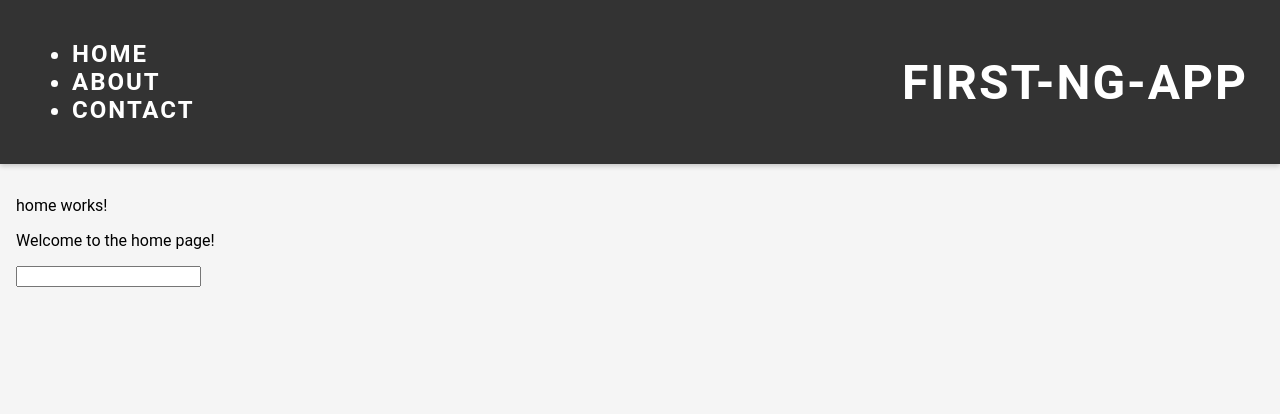
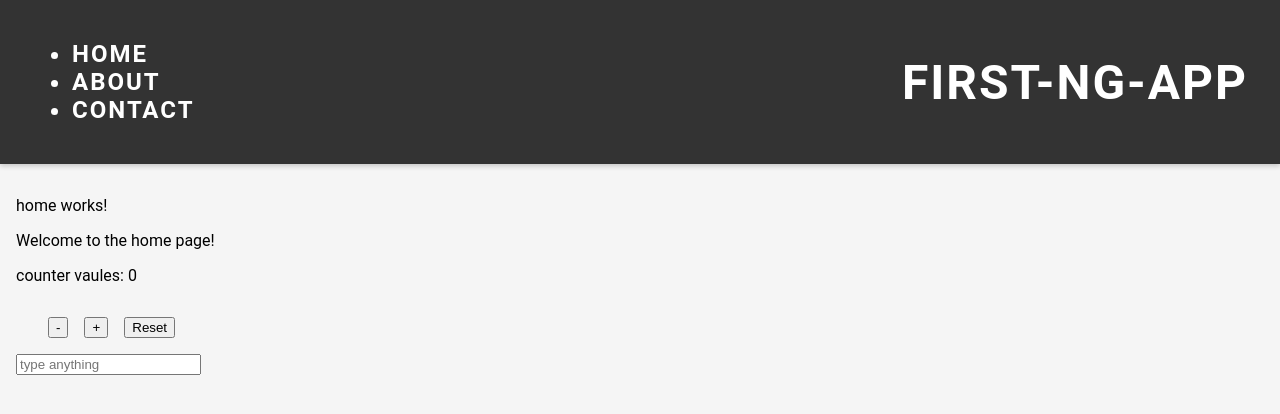
Before and after one commit to MukelaniGumaMashoba/first-ng-app, an Angular app: page / in a window 1280 px wide. Shown: the top 414 px of the page. Built offline with nearby package versions, Linux system fonts and the light colour scheme.

Commit message:
adding functions and counter to webpage

```diff
--- /dev/null
+++ b/src/app/components/counter/counter.component.html
@@ -0,0 +1,6 @@
+<p>counter vaules: {{counterv()}}</p>
+<div class="counter">
+    <button (click)="decrement()">-</button>
+    <button (click)="increment()">+</button>
+    <button (click)="reset()">Reset</button>
+</div>
--- /dev/null
+++ b/src/app/components/counter/counter.component.scss
@@ -0,0 +1,5 @@
+.counter{
+    display: flex;
+    gap: 1rem;
+    padding: 1rem 2rem;
+}
--- /dev/null
+++ b/src/app/components/counter/counter.component.ts
@@ -0,0 +1,23 @@
+import { Component, signal } from '@angular/core';
+
+@Component({
+  selector: 'app-counter',
+  imports: [],
+  templateUrl: './counter.component.html',
+  styleUrl: './counter.component.scss'
+})
+export class CounterComponent {
+  counterv = signal(0);
+  increment() {
+    this.counterv.update((v) => v + 1);
+    console.log('increment');
+  }
+  decrement() {
+    this.counterv.update((v) => v - 1);
+    console.log('decrement');
+  }
+  reset() {
+    this.counterv.update((v) => 0);
+    console.log('reset');
+  }
+}
--- a/src/app/home/home.component.html
+++ b/src/app/home/home.component.html
@@ -1,3 +1,5 @@
 <p>home works!</p>
 <app-greeting [message]="message()" />
-<input type="text" (keyup)="keyUpHnadler($event)" />
+<!-- <app-counter [counter]="counter" (counterChange)="counterChange($event)" /> -->
+ <app-counter />
+<input type="text" (keyup)="keyUpHnadler($event)" placeholder="type anything" />
--- a/src/app/home/home.component.ts
+++ b/src/app/home/home.component.ts
@@ -1,9 +1,10 @@
 import { Component, signal } from '@angular/core';
 import { GreetingComponent } from '../components/greeting/greeting.component';
+import { CounterComponent } from '../components/counter/counter.component';
 
 @Component({
   selector: 'app-home',
-  imports: [GreetingComponent],
+  imports: [GreetingComponent, CounterComponent],
   templateUrl: './home.component.html',
   styleUrl: './home.component.scss'
 })
```
Also changed, not shown: src/styles.css (line endings or trailing spaces), 1 other file (tests, documents, lock files or other folders).
